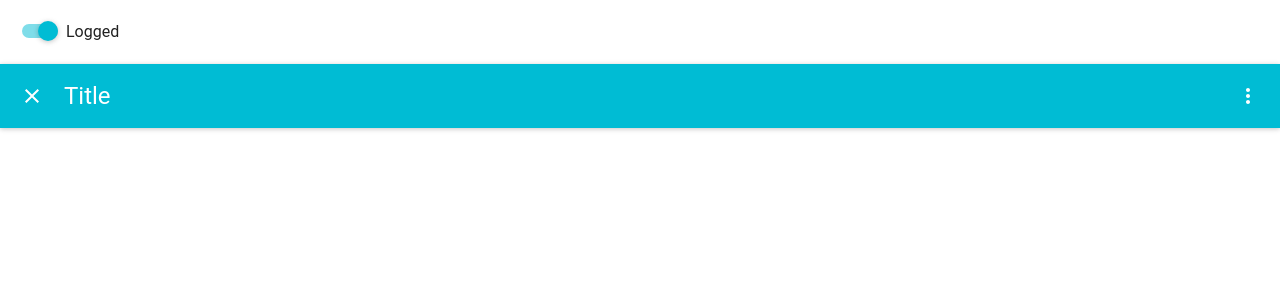
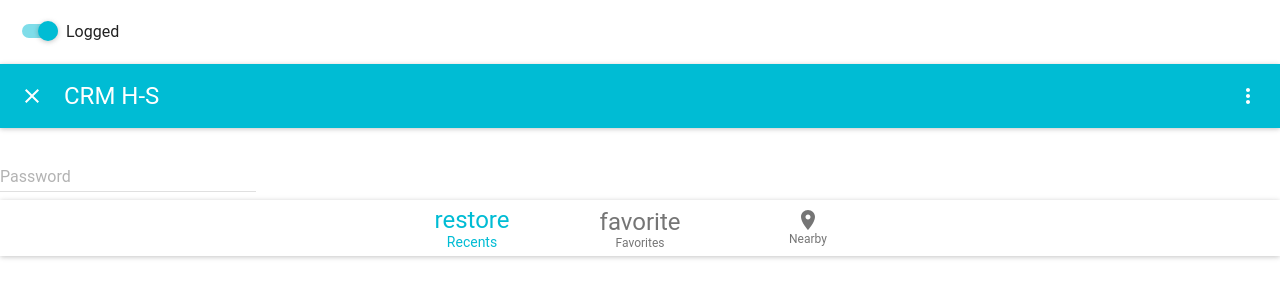
Before and after one commit to DespoinaTos/CRM-H.S, a React (Create React App) app: page / in a window 1280 px wide. Shown: the top 300 px of the page. Built offline with nearby package versions, Linux system fonts and the light colour scheme.

Commit message:
Adding the login form

```diff
--- a/src/App.js
+++ b/src/App.js
@@ -1,11 +1,15 @@
 import React, { Component } from 'react';
 import Header from './Components/Header';
+import Footer from './Components/Footer';
+import LoginForm from './Components/Login Form/LoginForm'
 
 class App extends Component {
   render() {
     return (
       <div className="App">
         <Header />
+        <LoginForm />
+        <Footer />
       </div>
     );
   }
--- /dev/null
+++ b/src/Components/Footer.js
@@ -0,0 +1,51 @@
+import React, {Component} from 'react';
+import FontIcon from 'material-ui/FontIcon';
+import {BottomNavigation, BottomNavigationItem} from 'material-ui/BottomNavigation';
+import MuiThemeProvider from 'material-ui/styles/MuiThemeProvider';
+import Paper from 'material-ui/Paper';
+import IconLocationOn from 'material-ui/svg-icons/communication/location-on';
+
+const recentsIcon = <FontIcon className="material-icons">restore</FontIcon>;
+const favoritesIcon = <FontIcon className="material-icons">favorite</FontIcon>;
+const nearbyIcon = <IconLocationOn />;
+
+/**
+ * A simple example of `BottomNavigation`, with three labels and icons
+ * provided. The selected `BottomNavigationItem` is determined by application
+ * state (for instance, by the URL).
+ */
+class Footer extends Component {
+  state = {
+    selectedIndex: 0,
+  };
+
+  select = (index) => this.setState({selectedIndex: index});
+
+  render() {
+    return (
+      <MuiThemeProvider>
+      <Paper zDepth={1}>
+        <BottomNavigation selectedIndex={this.state.selectedIndex}>
+          <BottomNavigationItem
+            label="Recents"
+            icon={recentsIcon}
+            onClick={() => this.select(0)}
+          />
+          <BottomNavigationItem
+            label="Favorites"
+            icon={favoritesIcon}
+            onClick={() => this.select(1)}
+          />
+          <BottomNavigationItem
+            label="Nearby"
+            icon={nearbyIcon}
+            onClick={() => this.select(2)}
+          />
+        </BottomNavigation>
+      </Paper>
+      </MuiThemeProvider>
+    );
+  }
+}
+
+export default Footer;
--- a/src/Components/Header.js
+++ b/src/Components/Header.js
@@ -61,7 +61,7 @@ class Header extends Component {
           style={{margin: 20}}
         />
         <AppBar
-          title="Title"
+          title="CRM H-S"
           iconElementLeft={<IconButton><NavigationClose /></IconButton>}
           iconElementRight={this.state.logged ? <Logged /> : <Login />}
         />
--- /dev/null
+++ b/src/Components/Login Form/LoginForm.js
@@ -0,0 +1,21 @@
+import React, { Component } from 'react';
+import MuiThemeProvider from 'material-ui/styles/MuiThemeProvider';
+import TextField from 'material-ui/TextField';
+
+class LoginForm extends Component {
+
+	render() {
+		return(
+			<MuiThemeProvider>
+				<TextField
+				hintText="Password Field"
+				floatingLabelText="Password"
+				type="password"
+				/><br/>
+			</MuiThemeProvider>
+
+		);
+	}
+}
+
+export default LoginForm;
```
Also changed, not shown: src/Components/Login Form/Login.css (added).
